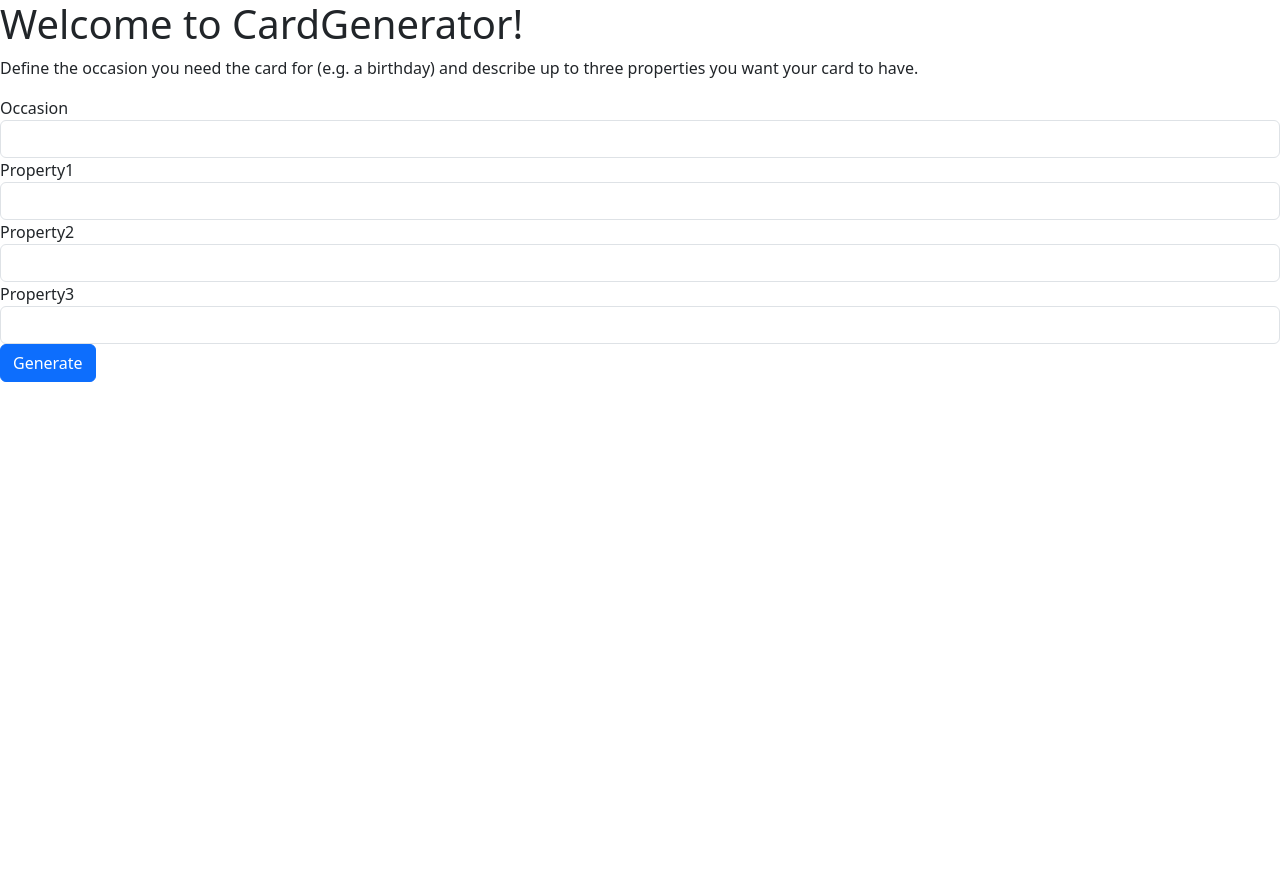
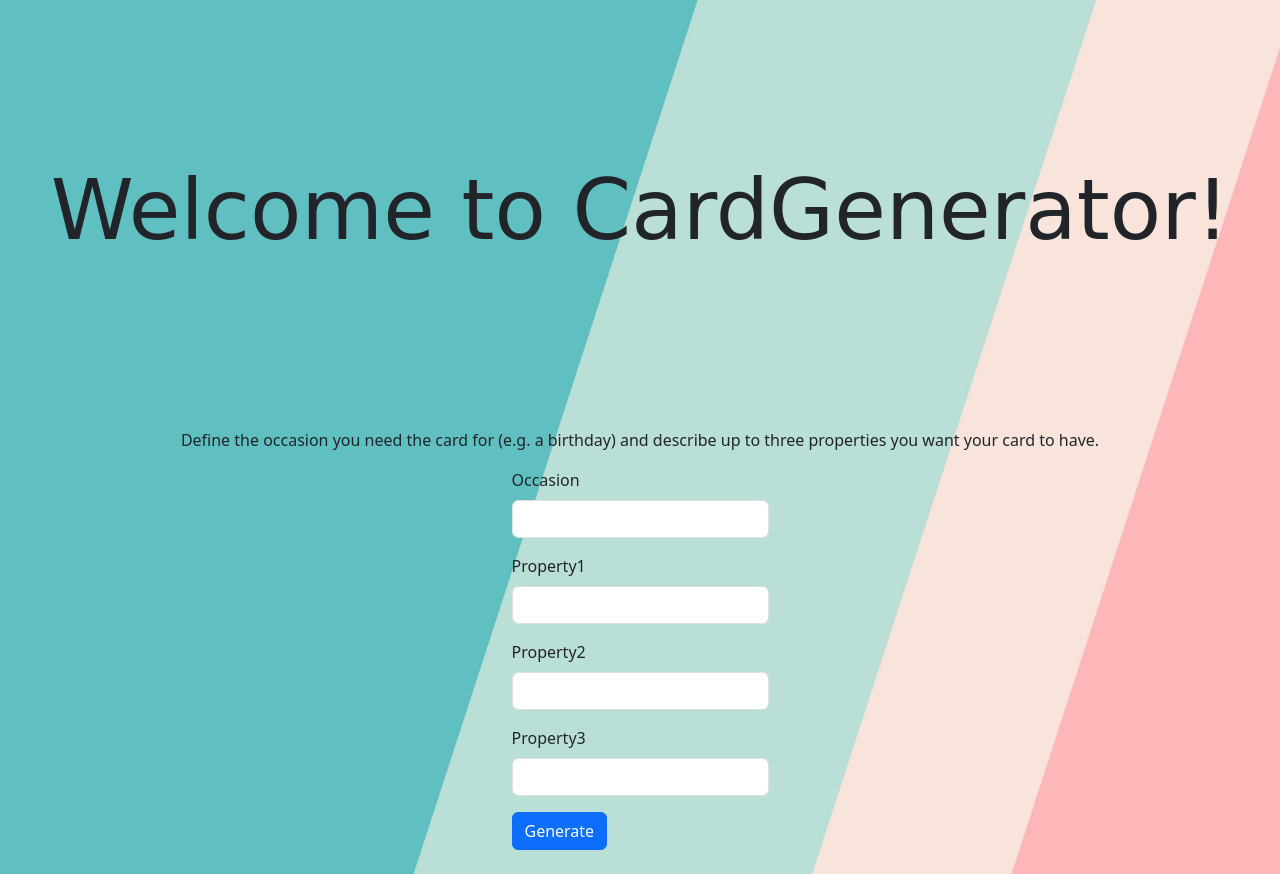
Before and after one commit to timruet/CardGenerator, a Flask app: page / in a window 1280 px wide. Before the commit the page ends 382 px from the top, so only its background shows below. Run offline with Flask 3, Linux system fonts and the light colour scheme; some libraries are stand-ins or nearby versions.

Commit message:
changed style

```diff
--- a/app/routes.py
+++ b/app/routes.py
@@ -19,7 +19,7 @@ def index():
         temperature = 0.2,
         max_tokens = 200,
         messages = [{"role": "system", "content": f"You are writing a card"},
-                    {"role": "user", "content": f"Write a card for a {occasionData} that is about {property1Data}, {property2Data}, {property3Data}"}])
+                    {"role": "user", "content": f"Write a card for a {occasionData} that is about: {property1Data}, {property2Data}, {property3Data}"}])
         text = response['choices'][0]['message']['content']
         flash(text)
     return render_template('index.html', title='Home', form=form)
--- /dev/null
+++ b/app/static/main.css
@@ -0,0 +1,23 @@
+body{
+    text-align: center;
+    background-image: url("img/cardBackground.jpg");
+    background-repeat: no-repeat;
+    background-size: cover;
+}
+
+div.form{
+    display: block;
+    text-align: center;
+}
+form{
+    display: inline-block;
+    margin-left: auto;
+    margin-right: auto;
+    text-align: left;
+}
+
+h1{
+    line-height: 5;
+    font-family: cursive;
+    font-size: 84px;
+}
--- a/app/templates/index.html
+++ b/app/templates/index.html
@@ -1,14 +1,23 @@
 {% extends "base.html" %}
-{% import 'bootstrap4/form.html' as wtf %}
+{% import 'bootstrap5/form.html' as wtf %}
+
+
+{% block styles %}
+{{super()}}
+<link rel="stylesheet"
+      href="{{url_for('static', filename='main.css')}}">
+{% endblock %}
 
 {% block content %}
     <h1>Welcome to CardGenerator!</h1>
     <p>Define the occasion you need the card for (e.g. a birthday) and describe up to three properties you want your card to have. </p>
     {% if form %}
-    {{ wtf.render_form(form) }}
+    <div class="form">
+      {{ wtf.render_form(form) }}
+    </div>
     <br>
     {% endif %}
     {% for mesg in get_flashed_messages() %}
       <p>{{ mesg }}</p>>
-      {% endfor %}
+    {% endfor %}
 {% endblock %}
```
Also changed, not shown: app/static/img/cardBackground.jpg (added), 3 other files.
